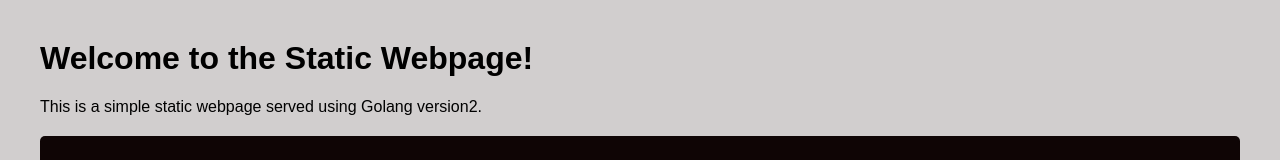
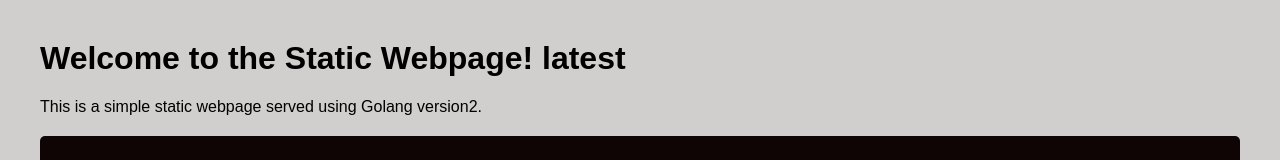
Before and after one commit to lodhasonu/frontend, a plain HTML site: page static/index.html in a window 1280 px wide. Shown: the top 160 px of the page. Drawn offline with Linux system fonts and the light colour scheme.

Commit message:
Update index.html

```diff
--- a/static/index.html
+++ b/static/index.html
@@ -7,7 +7,7 @@
     <title>Static Webpage</title>
 </head>
 <body>
-    <h1>Welcome to the Static Webpage!</h1>
+    <h1>Welcome to the Static Webpage! latest</h1>
     <p>This is a simple static webpage served using Golang version2.</p>
 
     <section class="ci-tool">
```
